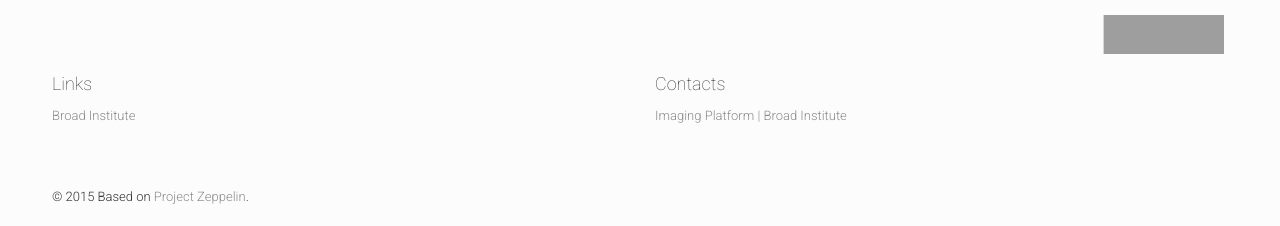
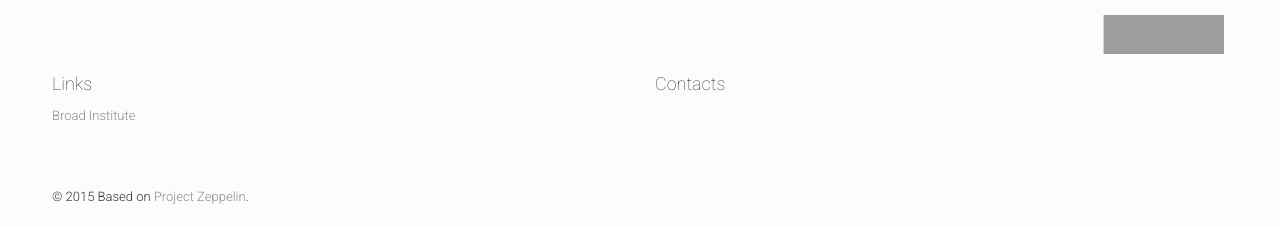
Before and after one commit to broadinstitute/cytodata-2016, a Jekyll site: the page built from cod.md, in a window 1280 px wide and 1174 px high. Shown: the part 945-1171 px from the top of the window. Built offline with Jekyll 4.4.1, drawn with Linux system fonts in a browser that asks for light colours; nearby versions of some CDN libraries; comment, search, counter and statistics services are not loaded; some of the changed lines change nothing that is shown; grey boxes are pictures that could not be loaded.

```diff
--- a/_config.yml
+++ b/_config.yml
@@ -180,8 +180,7 @@
    - {link: "http://broadinstitute.org", text: "Broad Institute"}
  -
   title: "Contacts"
-  links:
-   - {link: "mailto:shsingh@broad.mit.edu", text: "Imaging Platform | Broad Institute"}
+
  # -
  #  title: "FAQ"
  #  links:
@@ -252,6 +251,8 @@
 hackathonRows:
  - {title: "Our Mission", image: "hackathon-0.png", details: "To establish a set of best practices and standards to process and incorporate morphological profiling information into data repositories and analysis tools for cross-experiment/comparison. "}
  - {title: "Our Plan", image: "hackathon-1.png", details: "Twenty participants from the front lines of analyzing morphological data will be invited, including postdocs, students, and staff scientists. We aspire to gather a diverse and engaged group of both morphological profiling experts and members of related fields, such as alternate profiling methodologies."}
+links:
+ - {link: "mailto:shsingh@broad.mit.edu", text: "Imaging Platform | Broad Institute"}
 
 # Hackathon Judges Block (We dont need)
 judgesImage: "judges.jpg"
```
